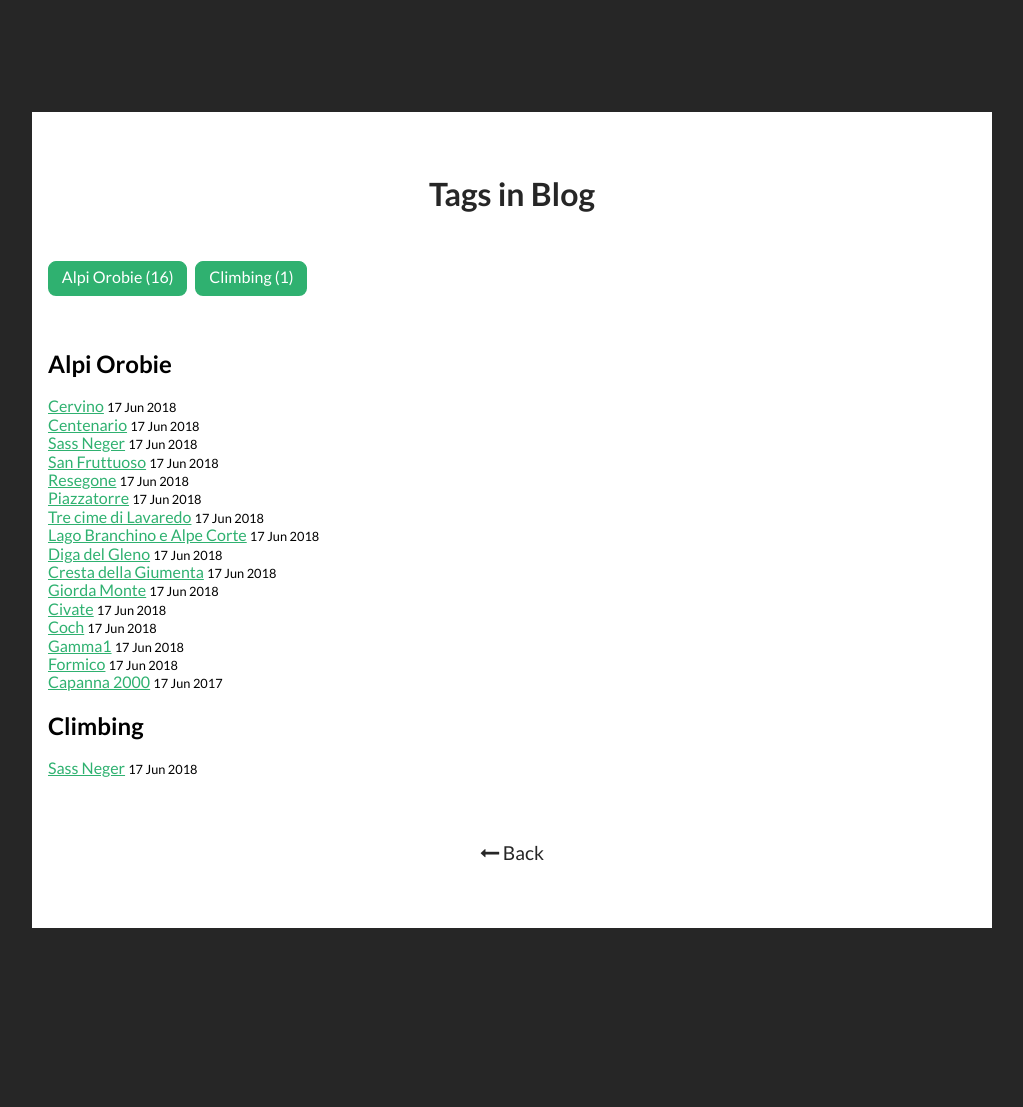
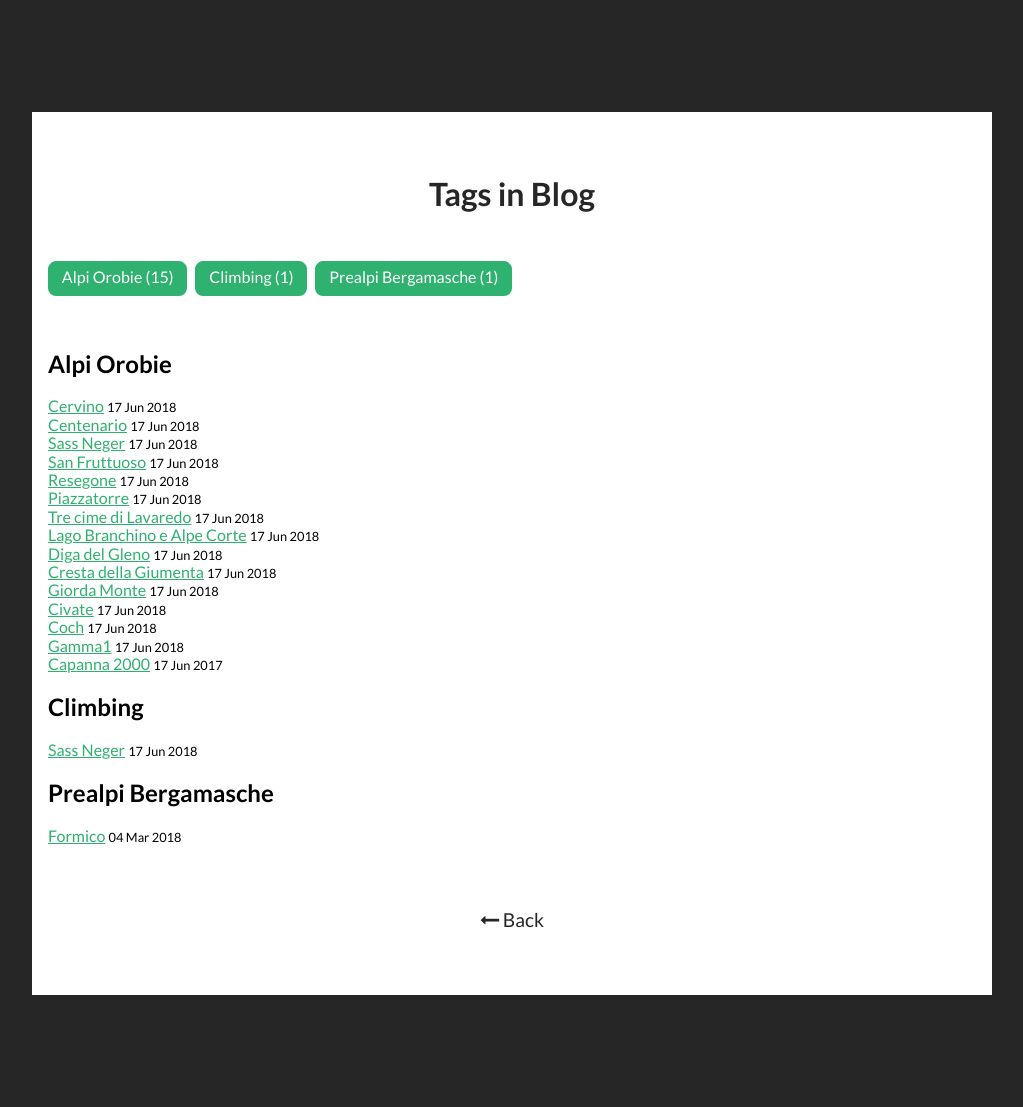
Before and after one commit to RCasatta/mirimonti, a Jekyll site: the page built from _pages/tags.html, in a window 1280 px wide. Shown: the whole page, without its empty margins (128-1151 px from the left). Built offline with Jekyll 4.4.1, drawn with Linux system fonts in a browser that asks for light colours; comment, search, counter and statistics services are not loaded; before the commit the page ends 1040 px from its top, so only the background shows below that.

Commit message:
Update and rename 2017-01-17-formico.md to 2018-03-04-formico.md

```diff
--- a/_posts/2017-01-17-formico.md
+++ b/_posts/2018-03-04-formico.md
@@ -2,9 +2,9 @@
 layout: post
 title: "Formico"
 img: Bellissima_vista.jpg
-date: 2018-06-17
+date: 2018-03-04
 description: Descrizione breve
-tag: [Alpi Orobie]
+tag: [Prealpi Bergamasche]
 img_dir: formico
 gps: 45.964769,9.802108
 ---
```
